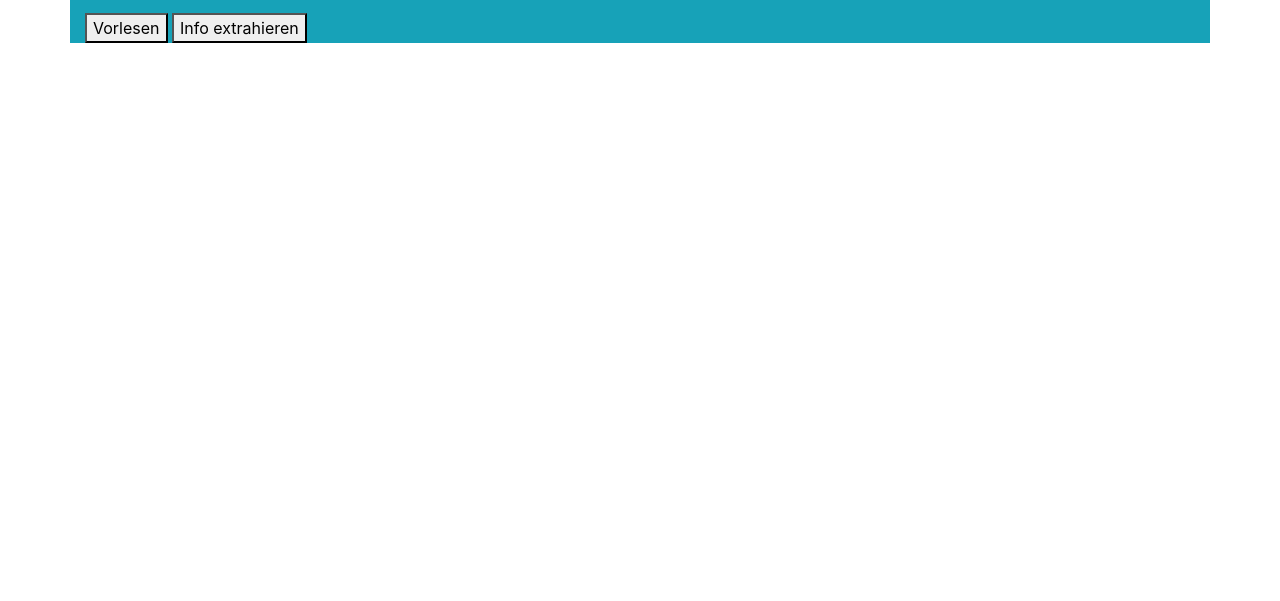
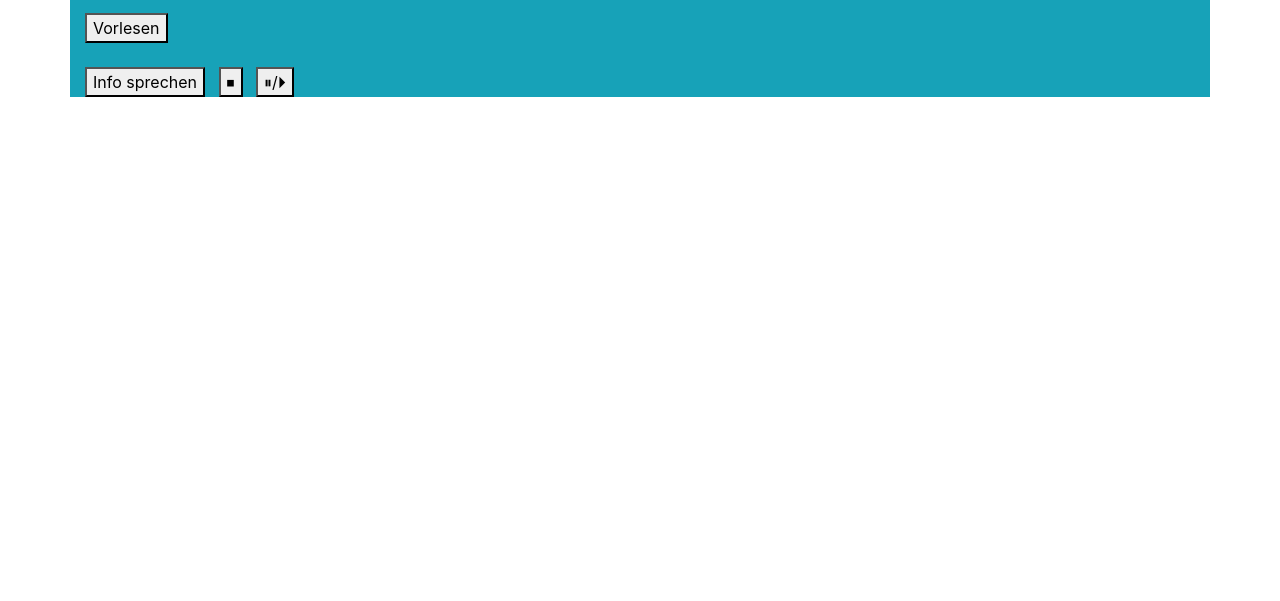
Before and after one commit to DGrothe-PhD/JsMenuBoard, a plain HTML site: page index.html in a window 1280 px wide. Shown: the part 199-800 px from the top of the page. Drawn offline with nearby package versions, Linux system fonts and the light colour scheme.

Commit message:
pause button logic

```diff
--- a/index.html
+++ b/index.html
@@ -32,6 +32,9 @@
     </script>
 
   <script>
+  var isTalking = false;
+  var isPaused = false;
+
   function speak(whatToSay) {
     var msg = new SpeechSynthesisUtterance();
     msg.text = whatToSay;
@@ -43,30 +46,62 @@
     msg.onend = function(e) {
       document.querySelector('#output').innerText = (event.elapsedTime/1000) + ' Sek';
     };
-
+    isTalking = true;
     speechSynthesis.speak(msg);
+    return new Promise((resolve, reject) => {
+      msg.onend = () => {resolve()}
+    })
   }
 
-  function extractDishes(){
+
+  function stopReading() {
+    if(!isTalking) return;
+    speechSynthesis.cancel();
+    isTalking = false;
+    isPaused = false;
+  }
+
+  function pauseOrResumeReading(){
+    if(!isTalking) return;
+    if(isPaused){
+      document.querySelector('#output').innerText = "Und weiter";
+      speechSynthesis.resume();
+    }
+    else{
+      document.querySelector('#output').innerText = "Pausiert";
+      speechSynthesis.pause();
+    }
+    isPaused = !isPaused;
+  }
+
+
+  async function extractDishes(){
     //let filetext = loadJson("http://127.0.0.1:9999/menuOrdered2.json");
     //filetext=document.getElementById('output').textContent;
     //local CORS error. :-/
     //so let's mock the json fetching.
-
+    document.getElementById("Dishes").setAttribute("disabled", "disabled");
+    document.getElementById("Pause").removeAttribute("disabled");
+    isTalking = true;
+    isPaused = false;
     let filetext = `{"1": {"date": "Mo", "number": "M5", "description": "Maultaschen (vegetarisch)", "amount": "2"}, "2": {"date": "Di", "number": "M4", "description": "Klassischer Sauerbraten", "amount": "1"}, "3": {"date": "Di", "number": "M2", "description": "Schweinegulasch", "amount": "1"}, "4": {"date": "Mi", "number": "M2", "description": "Bratwurst", "amount": "2"}, "5": {"date": "Do", "number": "M8", "description": "Germkn\u00f6del", "amount": "1"}, "6": {"date": "Do", "number": "M6", "description": "Deftiger Erbseneintopf", "amount": "1"}, "7": {"date": "Fr", "number": "M2", "description": "Gekochte Eier", "amount": "2"}}`
     var info = JSON.parse(filetext);
-  //return;
+
     for ( let x in info){
       s = info[x]
       try{
-	speak(`${s["date"]}: ${s["description"]} `+
+        if(!isPaused && isTalking){
+          await speak(`${s["date"]}: ${s["description"]} `+
           ` ${s["amount"]}-mal.`);
+        }
       }
       catch(error){
         console.log(`${s["date"]}: ${s["description"]} `+
         ` ${s["amount"]}-mal.`);
       }
     }
+    document.getElementById("Dishes").removeAttribute("disabled");
+    document.getElementById("Pause").setAttribute("disabled", "disabled");
   }
   </script>
 
@@ -74,7 +109,10 @@
   <h2>Speisekarte der kommenden Woche</h2>
   <p>&nbsp;<br/>coming soon &#133;</p>
   <button onClick="speak(`Die Speisekarte der Woche.`);">Vorlesen</button>
-  <button onClick="extractDishes();">Info extrahieren</button>
+  <br><br>
+  <button id="Dishes" onClick="extractDishes();">Info sprechen</button>&nbsp;&nbsp;
+  <button onClick="stopReading();">&#x23F9;</button>&nbsp;&nbsp;
+  <button id="Pause" onClick="pauseOrResumeReading();">&#x23f8;/&#x23F5;</button>
   </div>
   </body>
 </html>
```
Lines whose indentation alone changed are shown as unchanged.
